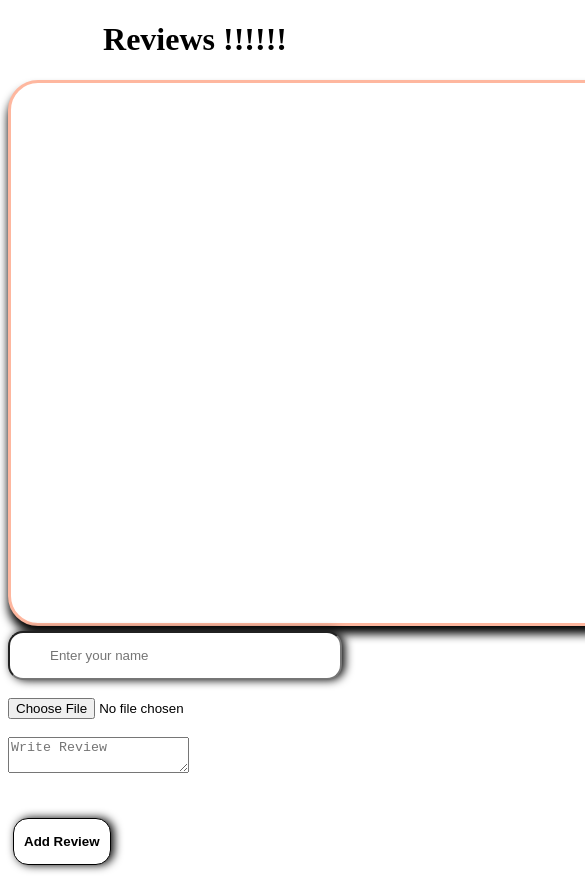
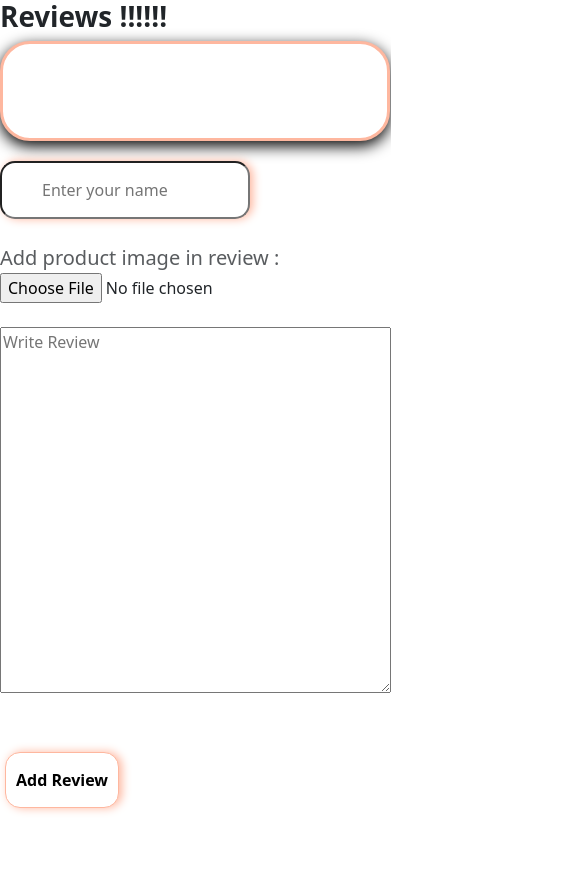
Before and after one commit to Miss-Shubhangi/Swarn-Swapn-GruhUdyog, a plain HTML site: page pages/review.html in a window 390 px wide. Shown: the top 878 px of the page, 585 px wide, since content can reach past the window. After the commit the page ends 844 px from the top, so only its background shows below. Drawn offline with nearby package versions, Linux system fonts and the light colour scheme.

Commit message:
responsiveness is added .

```diff
--- a/pages/review.html
+++ b/pages/review.html
@@ -4,9 +4,10 @@
     <meta charset="UTF-8">
     <meta name="viewport" content="width=device-width, initial-scale=1.0">
     <title>Reviews</title>
+    <link href="https://cdn.jsdelivr.net/npm/bootstrap@5.3.3/dist/css/bootstrap.min.css" rel="stylesheet" integrity="sha384-QWTKZyjpPEjISv5WaRU9OFeRpok6YctnYmDr5pNlyT2bRjXh0JMhjY6hW+ALEwIH" crossorigin="anonymous">
     <style>
         .heading{
-            font-weight: 600px;
+            font-weight: 400px;
             text-align: center;
         }
         .review-container{
@@ -18,17 +19,33 @@
             margin:5px auto;
             padding: 20px;
             border-radius:30px ;
-            box-shadow: 0px 8px 10px black;
+            box-shadow: 0px 5px 15px black;
            overflow-y: scroll;
 
+        }
+        .action-container{
+            display: block;
+            margin:7px auto;
+            width: 600px;
+            margin-top: 20px;
         }
         #input{
             border-radius: 15px;
             padding: 15px 40px;
             width: 250px;
-            box-shadow: 3px 0px 10px black;
+            box-shadow: 3px 0px 10px #feb79f;
         }
+       .file-text{
+            font-size: 20px;
 
+        }
+       #review-input{
+        border-radius: 15px;
+        padding: 15px 40px;
+        width: 250px;
+        height: 500px;
+        box-shadow: 3px 0px 10px #feb79f;
+       }
         #add-btn{
             border-radius: 15px;
             margin: 5px;
@@ -37,30 +54,32 @@
             cursor: pointer;
             border:white 1px solid;
             background-color: white;
-            border: black 1px solid;
-            box-shadow: 3px 0px 10px black;
+            border:#feb79f 1px solid;
+            box-shadow: 3px 0px 10px #feb79f;
 
         }
+
         @media screen and (max-width:760px) {
-            .to-do-list-container{
-                width: 80%;
+            .review-container{
+                width: 100%;
                 height: 100px;
             }
             .action-container{
-                width: 80%;
+                width: 100%;
             }
         }
     </style>
 </head>
 <body>
-    <h1 class="heading"><b> Reviews !!!!!!</b></h1>
+    <h1 class="heading text-start text-sm-center"><b> Reviews !!!!!!</b></h1>
     <div class="review-container" id="review-container">
 
     </div>
     <div class="action-container">
         <input type="text" id="input" placeholder="Enter your name" required> <br><br>
-        <input type="file" id="image" accept="image/*" > <br><br>
-        <textarea name="review-ared" id="reviewArea" placeholder="Write Review" required></textarea> <br><br><br>
+       <span class="file-text text-muted">Add product image in review :</span>
+        <input type="file" id="image" id="img-input" accept="image/*" > <br><br>
+        <textarea name="review-ared" id="reviewArea" id="review-input" rows="15" cols="40" placeholder="Write Review" required></textarea> <br><br><br>
         <button type="button" id="add-btn" onclick="add()"> Add Review</button>
     </div>
 </body>
```
